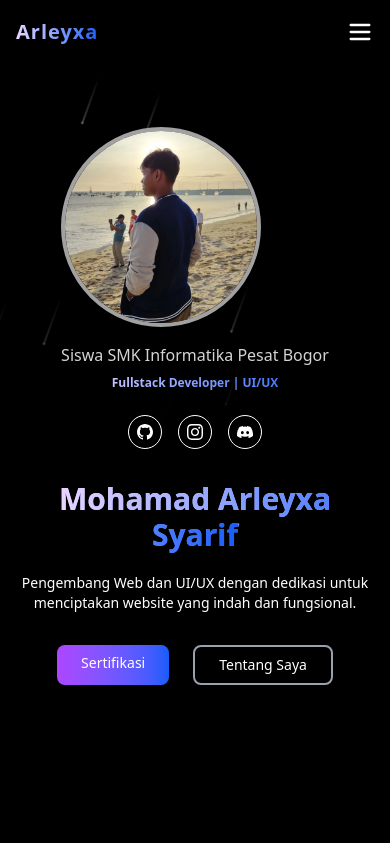
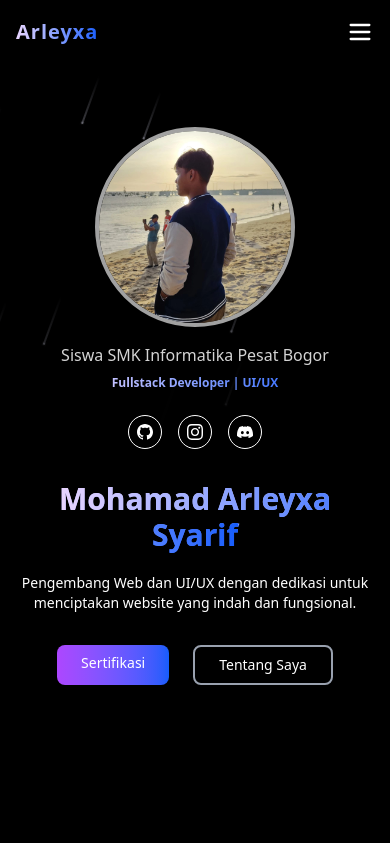
Before and after one commit to ArleyxaSyarif/Portofolio-Alek, a Next.js app: page / in a window 390 px wide. Shown: the top 843 px of the page. Built offline with nearby package versions, Linux system fonts and the light colour scheme.

Commit message:
update img

```diff
--- a/src/app/page.tsx
+++ b/src/app/page.tsx
@@ -308,7 +308,7 @@ export default function Home() {
                 </li>
                 <li>
                   <a
-                    href="#sertifikat"
+                    href="#sertifikasi"
                     className="hover:text-blue-500 transition-colors"
                   >
                     Sertifikat
--- a/src/components/ui/Profile.tsx
+++ b/src/components/ui/Profile.tsx
@@ -15,16 +15,17 @@ const Profile = () => {
     >
       <div className="max-w-4xl mx-auto p-4 flex flex-col md:flex-row items-center justify-between gap-8">
         <div className="relative z-10 md:ml-8">
-          <div>
+          <div className="text-center">
             <Image
               src="/img/profil1.jpeg"
               alt="Profile picture"
               width={200}
               height={200}
-              className="rounded-full border-4 border-neutral-400 md:w-[300px] md:h-[300px]"
+              className="rounded-full border-4 border-neutral-400 md:w-[300px] md:h-[300px] inline-block"
               priority
             />
           </div>
+
           <p className="relative z-10 text-center text-base md:text-xl mt-4 text-neutral-300">
             Siswa SMK Informatika Pesat Bogor
           </p>
```
